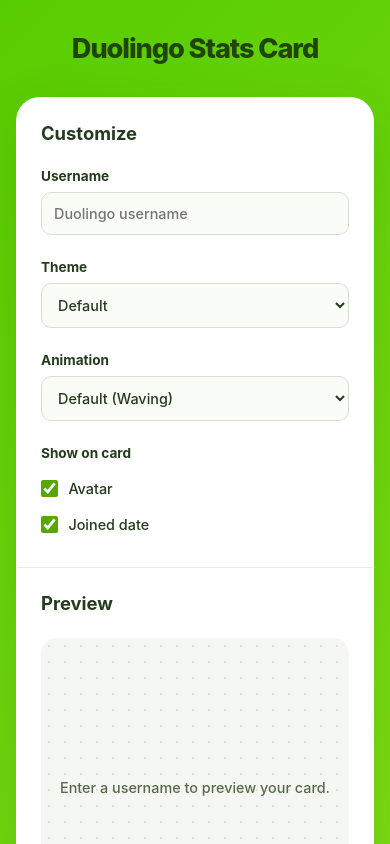
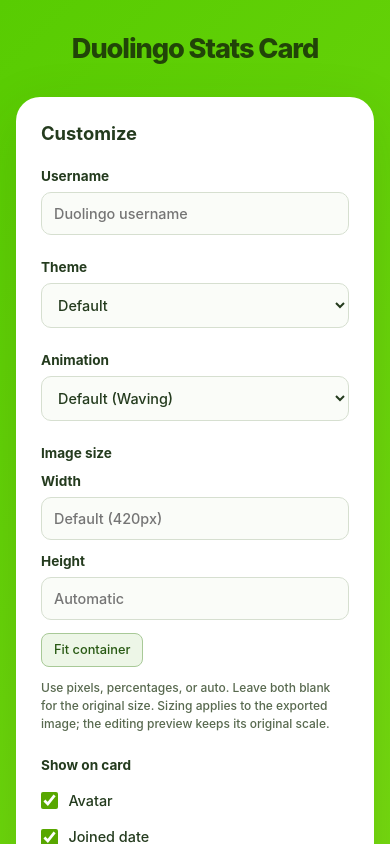
Before and after one commit to KevzPeter/Duolingo-Stats-Card, a Next.js app: page / in a window 390 px wide. Shown: the top 844 px of the page. Built offline with nearby package versions, Linux system fonts and the light colour scheme.

Commit message:
feat: support responsive card dimensions
Add validated width and height options to public and owner SVG endpoints, sizing controls and responsive HTML embeds to the builder, and regression tests.

Refs #22.

```diff
--- a/package.json
+++ b/package.json
@@ -13,6 +13,7 @@
     "build": "next build",
     "start": "next start",
     "lint": "next lint",
+    "test": "node --test tests/card-dimensions.test.mjs",
     "typecheck": "next typegen && tsc --noEmit"
   },
   "dependencies": {
--- a/pages/index.tsx
+++ b/pages/index.tsx
@@ -9,6 +9,7 @@
 import { generateSvg } from '../utils/generateSVG';
 import AnimationEditor from '../components/AnimationEditor';
 import { AnimationPlacement, cardHeight, CARD_DISPLAY_WIDTH, CARD_WIDTH } from '../utils/animation-layout';
+import { CardDimensions, CARD_DIMENSION_HELP, cardDimensionStyle, parseCardDimension } from '../utils/card-dimensions';
 import styles from '../styles/Home.module.scss';
 
 interface HomeProps { ownerUsername: string }
@@ -35,6 +36,8 @@
   const [showScores, setShowScores] = useState(false);
   const [showWeeklyXp, setShowWeeklyXp] = useState(false);
   const [fields, setFields] = useState<PublishField[]>([]);
+  const [width, setWidth] = useState('');
+  const [height, setHeight] = useState('');
   const [origin, setOrigin] = useState('');
   const [snapshot, setSnapshot] = useState<{ path: string; data: CardPreview } | null>(null);
   const [failedPath, setFailedPath] = useState('');
@@ -52,7 +55,15 @@
   }, [lookupUsername]);
 
   const isOwner = !!ownerUsername && previewUsername.toLowerCase() === ownerUsername.toLowerCase();
+  const dimensions: CardDimensions = {};
+  let dimensionError = '';
+  try {
+    dimensions.width = parseCardDimension(width);
+    dimensions.height = parseCardDimension(height);
+  } catch { dimensionError = CARD_DIMENSION_HELP; }
   const query = new URLSearchParams({ showAvatar: String(showAvatar), showJoined: String(showJoined) });
+  if (dimensions.width) query.set('width', dimensions.width);
+  if (dimensions.height) query.set('height', dimensions.height);
   if (theme !== 'default') query.set('theme', theme);
   appendAnimationOptions(query, animation, animationPlacement);
   if (isOwner) {
@@ -64,9 +75,11 @@
   const previewPath = previewUsername ? '/api?' + query.toString() : '';
   let dataPath = '';
   if (previewUsername) dataPath = isOwner ? '/api/preview' : '/api/preview?username=' + encodeURIComponent(previewUsername);
-  const cardUrl = origin && previewPath ? origin + previewPath : '';
+  const cardUrl = origin && previewPath && !dimensionError ? origin + previewPath : '';
   const markdown = cardUrl ? '![Duolingo Stats Card](' + cardUrl + ')' : '';
-  const html = cardUrl ? `<img src="${cardUrl.replace(/&/g, '&amp;')}" alt="Duolingo Stats Card" />` : '';
+  const dimensionStyle = dimensionError ? '' : cardDimensionStyle(dimensions);
+  const sizeStyle = dimensionStyle ? ` style="${dimensionStyle}"` : '';
+  const html = cardUrl ? `<img src="${cardUrl.replace(/&/g, '&amp;')}" alt="Duolingo Stats Card"${sizeStyle} />` : '';
   const snippets = [{ id: 'markdown', label: 'Markdown', value: markdown }, { id: 'html', label: 'HTML', value: html }] as const;
   const imageError = !!dataPath && failedPath === dataPath;
   const loading = !!dataPath && snapshot?.path !== dataPath && !imageError;
@@ -131,6 +144,20 @@
                 {DUO_ANIMATIONS.map(item => <option key={item.id} value={item.id}>{item.label}</option>)}
               </select>
             </div>
+            <fieldset className={styles.sizing} aria-describedby="sizing-help">
+              <legend>Image size</legend>
+              <div className={styles.field}>
+                <label htmlFor="card-width">Width</label>
+                <input id="card-width" type="text" value={width} placeholder={`Default (${CARD_DISPLAY_WIDTH}px)`} maxLength={20} aria-invalid={!!dimensionError} onChange={event => setWidth(event.target.value)} />
+              </div>
+              <div className={styles.field}>
+                <label htmlFor="card-height">Height</label>
+                <input id="card-height" type="text" value={height} placeholder="Automatic" maxLength={20} aria-invalid={!!dimensionError} onChange={event => setHeight(event.target.value)} />
+              </div>
+              <button type="button" className={styles.fitButton} onClick={() => { setWidth('100%'); setHeight('auto'); }}>Fit container</button>
+              <p id="sizing-help" className={styles.sizingHelp}>Use pixels, percentages, or auto. Leave both blank for the original size. Sizing applies to the exported image; the editing preview keeps its original scale.</p>
+              {dimensionError && <p className={styles.dimensionError} role="alert">{dimensionError}</p>}
+            </fieldset>
             <fieldset className={styles.options}>
               <legend>Show on card</legend>
               <label><input type="checkbox" checked={showAvatar} onChange={event => setShowAvatar(event.target.checked)} />Avatar</label>
--- a/styles/Home.module.scss
+++ b/styles/Home.module.scss
@@ -34,6 +34,13 @@
   font-size: .9rem;
 }
 .options { border: 0; padding: 0; margin: 0; }
+.sizing { border: 0; padding: 0; margin: 0 0 1.5rem; }
+.sizing legend { padding: 0; margin-bottom: .75rem; font-size: .85rem; font-weight: 700; }
+.sizing .field { margin-bottom: .8rem; }
+.fitButton { padding: .55rem .75rem; border: 1px solid #a8c997; border-radius: 8px; background: #edf6e7; color: #285913; font: inherit; font-size: .8rem; cursor: pointer; }
+.fitButton:focus-visible { outline: 3px solid #82c547; outline-offset: 3px; }
+.sizingHelp { font-size: .75rem; line-height: 1.5; color: #58694f; margin: .75rem 0 0; }
+.dimensionError { font-size: .75rem; line-height: 1.5; color: #a32525; margin: .75rem 0 0; }
 .options legend { padding: 0; margin-bottom: .6rem; }
 .options label { display: flex; align-items: center; gap: .65rem; padding: .5rem 0; font-size: .9rem; line-height: 1.4; cursor: pointer; }
 .options input { width: 17px; height: 17px; margin: 0; accent-color: #58a700; flex-shrink: 0; cursor: pointer; }
--- /dev/null
+++ b/utils/card-dimensions.ts
@@ -0,0 +1,40 @@
+export interface CardDimensions {
+  width?: string;
+  height?: string;
+}
+
+export const CARD_DIMENSION_HELP = 'Use auto, 1–10000 pixels (for example 600 or 600px), or a percentage above 0 and up to 100%.';
+
+// Only allow bounded SVG lengths, never arbitrary CSS or attribute content.
+export function parseCardDimension(value: string | undefined): string | undefined {
+  const dimension = value?.trim().toLowerCase();
+  if (!dimension) return undefined;
+  if (dimension === 'auto') return dimension;
+  const match = /^(\d+(?:\.\d{1,2})?)(px|%)?$/.exec(dimension);
+  if (!match) throw new Error(CARD_DIMENSION_HELP);
+  const amount = Number(match[1]);
+  const unit = match[2] || '';
+  const maximum = unit === '%' ? 100 : 10000;
+  if (!Number.isFinite(amount) || amount <= 0 || amount > maximum || (unit !== '%' && amount < 1)) {
+    throw new Error(CARD_DIMENSION_HELP);
+  }
+  return `${amount}${unit}`;
+}
+
+export function cardDimensions(defaultWidth: number, defaultHeight: number, options: CardDimensions = {}) {
+  const width = parseCardDimension(options.width);
+  const height = parseCardDimension(options.height);
+  if (!width && !height) return { width: defaultWidth, height: defaultHeight };
+  // A single dimension scales proportionally instead of keeping the old size
+  // on the other axis. The SVG's viewBox always retains its design dimensions.
+  return { width: width || 'auto', height: height || 'auto' };
+}
+
+export function cardDimensionStyle(options: CardDimensions): string {
+  const width = parseCardDimension(options.width);
+  const height = parseCardDimension(options.height);
+  if (!width && !height) return '';
+  // Unitless lengths are SVG pixels, but CSS requires an explicit px unit.
+  const cssLength = (value: string | undefined) => value ? (/\d$/.test(value) ? `${value}px` : value) : 'auto';
+  return `width:${cssLength(width)};height:${cssLength(height)};`;
+}
--- a/utils/generateSVG.tsx
+++ b/utils/generateSVG.tsx
@@ -5,6 +5,7 @@
 import { CardRow, Metadata, DisplayOptions } from './models';
 import themes from './themes.json';
 import { cardHeight, CARD_WIDTH, CARD_SCALE } from './animation-layout';
+import { cardDimensions } from './card-dimensions';
 /**
  * Returns SVG as a string.
  */
@@ -14,6 +15,7 @@
     const baseHeight = cardHeight(metadata.weeklyXp !== undefined, !!(options.showScores && metadata.languageScores?.length), metadata.tokenExpired);
     const height = baseHeight + (rows.length ? rows.length * 25 + 20 : 0);
     const width = CARD_WIDTH;
+    const dimensions = cardDimensions(width * CARD_SCALE, Number((height * CARD_SCALE).toFixed(1)), options);
     const svgBody = ReactDOMServer.renderToStaticMarkup(
         <svg width={width} height={baseHeight} viewBox={`0 0 ${width} ${baseHeight}`} aria-label="Duolingo Stats Card">
             <SvgWidget response={metadata} theme={theme} options={options} />
@@ -32,9 +34,10 @@
 
     return `
     <svg
-        width="${width * CARD_SCALE}"
-        height="${Number((height * CARD_SCALE).toFixed(1))}"
+        width="${dimensions.width}"
+        height="${dimensions.height}"
         viewBox="0 0 ${width} ${height}"
+        preserveAspectRatio="xMidYMid meet"
         fill="none"
         xmlns="http://www.w3.org/2000/svg"
         role="img"
--- a/utils/models.ts
+++ b/utils/models.ts
@@ -1,8 +1,9 @@
 import type { AccountCourse, DashboardData, Profile } from './account-models';
 import type { AnimationPlacement } from './animation-layout';
 import type { DuoAnimation } from './animations';
+import type { CardDimensions } from './card-dimensions';
 
-export interface DisplayOptions {
+export interface DisplayOptions extends CardDimensions {
   animation?: DuoAnimation;
   animationPlacement?: Partial<AnimationPlacement>;
   hideAnimation?: boolean;
--- a/utils/server/card-options.ts
+++ b/utils/server/card-options.ts
@@ -5,6 +5,7 @@
 import { AppError } from './errors';
 import { queryString } from './http';
 import { CARD_WIDTH, MIN_ANIMATION_SIZE } from '../animation-layout';
+import { CardDimensions, CARD_DIMENSION_HELP, parseCardDimension } from '../card-dimensions';
 
 export function cardOptions(query: NextApiRequest['query']) {
   const requested = queryString(query.theme)?.trim().toLowerCase();
@@ -16,11 +17,21 @@
   const fields = selection ? Array.from(new Set(selection.split(',').map(field => field.trim()))) : [];
   if (fields.some(field => !PUBLISH_FIELDS.includes(field as PublishField))) throw new AppError(400, 'fields', 'Choose supported card fields.');
   const animationPlacement: Partial<import('../animation-layout').AnimationPlacement> = {};
+  const dimensions: CardDimensions = {};
+  for (const key of ['width', 'height'] as const) {
+    const value = queryString(query[key]);
+    try {
+      const dimension = parseCardDimension(value);
+      if (dimension !== undefined) dimensions[key] = dimension;
+    } catch {
+      throw new AppError(400, 'dimensions', `Invalid ${key}. ${CARD_DIMENSION_HELP}`);
+    }
+  }
   for (const [key, min, max] of [['x', -Number.MAX_SAFE_INTEGER, Number.MAX_SAFE_INTEGER], ['y', -Number.MAX_SAFE_INTEGER, Number.MAX_SAFE_INTEGER], ['size', MIN_ANIMATION_SIZE, CARD_WIDTH]] as const) {
     const value = queryString(query[key]);
     if (value === undefined) continue;
     if (!/^-?\d+(?:\.\d{1,2})?$/.test(value) || Number(value) < min || Number(value) > max) throw new AppError(400, 'placement', `Choose a valid ${key} between ${min} and ${max}.`);
     animationPlacement[key] = Number(value);
   }
-  return { theme, animation: animation as DuoAnimation | undefined, animationPlacement, fields: fields as PublishField[], showAvatar: queryString(query.showAvatar) !== 'false', showJoined: queryString(query.showJoined) !== 'false', showScores: queryString(query.showScores) === 'true', showWeeklyXp: queryString(query.showWeeklyXp) === 'true' };
+  return { ...dimensions, theme, animation: animation as DuoAnimation | undefined, animationPlacement, fields: fields as PublishField[], showAvatar: queryString(query.showAvatar) !== 'false', showJoined: queryString(query.showJoined) !== 'false', showScores: queryString(query.showScores) === 'true', showWeeklyXp: queryString(query.showWeeklyXp) === 'true' };
 }
--- a/utils/server/http.ts
+++ b/utils/server/http.ts
@@ -27,7 +27,7 @@
     res.setHeader('Allow', 'GET');
     throw new AppError(405, 'method', 'Method not allowed.');
   }
-  if (Object.keys(req.query).some(key => !['theme', 'animation', 'x', 'y', 'size', 'showAvatar', 'showJoined', 'showScores', 'showWeeklyXp', 'fields'].includes(key))) {
+  if (Object.keys(req.query).some(key => !['theme', 'animation', 'x', 'y', 'size', 'width', 'height', 'showAvatar', 'showJoined', 'showScores', 'showWeeklyXp', 'fields'].includes(key))) {
     throw new AppError(400, 'query', 'Owner endpoints do not accept account selectors.');
   }
 }
```
Also changed, not shown: 2 other files (tests, documents, lock files or other folders).
